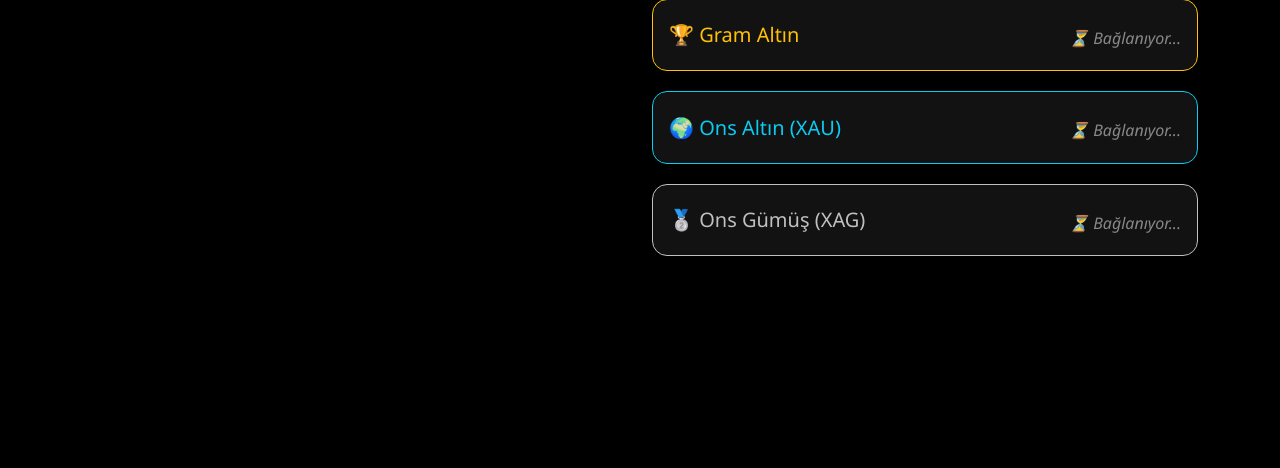
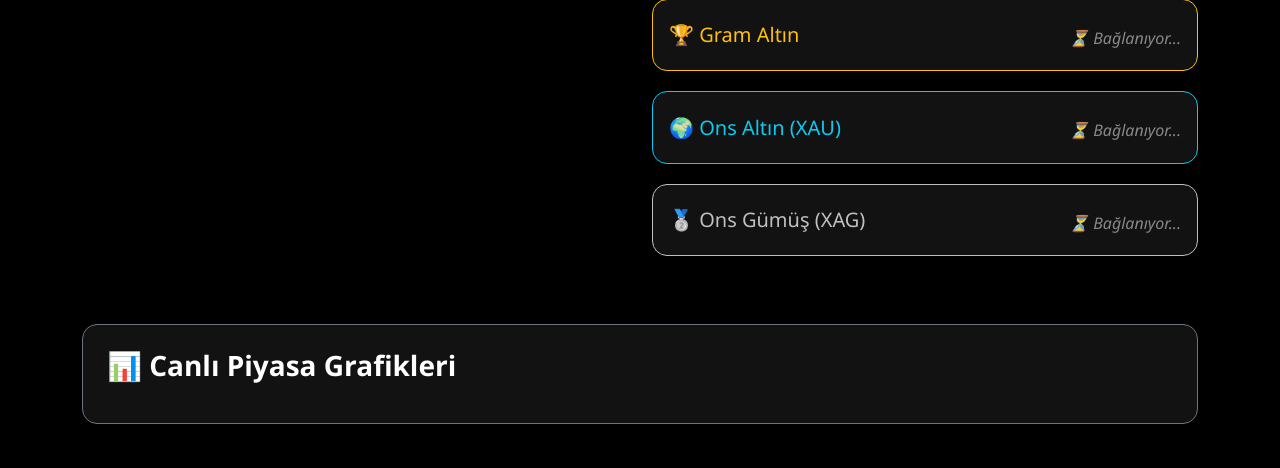
Before and after one commit to BerkayToluc/doviz-projem, a Flask app: page / in a window 1280 px wide. Shown: the part 740-1208 px from the top of the page. Before the commit the page ends 996 px from the top, so only its background shows below. Run offline with Flask 3, Linux system fonts and the light colour scheme; parts of the project's set-up code (start-up, migrations or seed data) failed here and were passed over; some libraries are stand-ins or nearby versions.

Commit message:
TradingView grafikleri eklendi

```diff
--- a/templates/index.html
+++ b/templates/index.html
@@ -117,7 +117,82 @@
                 </div>
             </div>
         </div>
-    </div>
+
+        <div class="row mt-5">
+            <div class="col-12">
+                <div class="card p-4 shadow border-secondary">
+                    <h3 class="text-bright mb-3">📊 Canlı Piyasa Grafikleri</h3>
+
+                    <div class="tradingview-widget-container">
+                        <div class="tradingview-widget-container__widget"></div>
+                        <script type="text-javascript" src="https://s3.tradingview.com/external-embedding/embed-widget-symbol-overview.js" async>
+                        {
+                        "symbols": [
+                            [
+                            "Dolar / TL",
+                            "FX_IDC:USDTRY|1D"
+                            ],
+                            [
+                            "Euro / TL",
+                            "FX_IDC:EURTRY|1D"
+                            ],
+                            [
+                            "Sterlin / TL",
+                            "FX_IDC:GBPTRY|1D"
+                            ],
+                            [
+                            "İsviçre Frangı / TL",
+                            "FX_IDC:CHFTRY|1D"
+                            ],
+                            [
+                            "Ons Altın ($)",
+                            "OANDA:XAUUSD|1D"
+                            ],
+                            [
+                            "Ons Gümüş ($)",
+                            "OANDA:XAGUSD|1D"
+                            ]
+                        ],
+                        "chartOnly": false,
+                        "width": "100%",
+                        "height": 400,
+                        "locale": "tr",
+                        "colorTheme": "dark",
+                        "autosize": false,
+                        "showVolume": false,
+                        "showMA": false,
+                        "hideDateRanges": false,
+                        "hideMarketStatus": false,
+                        "hideSymbolLogo": false,
+                        "scalePosition": "right",
+                        "scaleMode": "Normal",
+                        "fontFamily": "Segoe UI, sans-serif",
+                        "fontSize": "10",
+                        "noTimeScale": false,
+                        "valuesTracking": "1",
+                        "changeMode": "price-and-percent",
+                        "chartType": "area",
+                        "maLineColor": "#2962FF",
+                        "maLineWidth": 1,
+                        "maLength": 9,
+                        "lineWidth": 2,
+                        "lineType": 0,
+                        "dateRanges": [
+                            "1d|1",
+                            "1w|15",
+                            "1m|30",
+                            "3m|60",
+                            "12m|1D",
+                            "60m|1W",
+                            "all|1M"
+                        ]
+                        }
+                        </script>
+                    </div>
+                    </div>
+            </div>
+        </div>
+        </div>
 
     <div id="gizli-depo" style="display: none;">
         <span id="val-CEYREK">{{ altin_fiyatlari.get('CEYREK', '0') }}</span>
```
